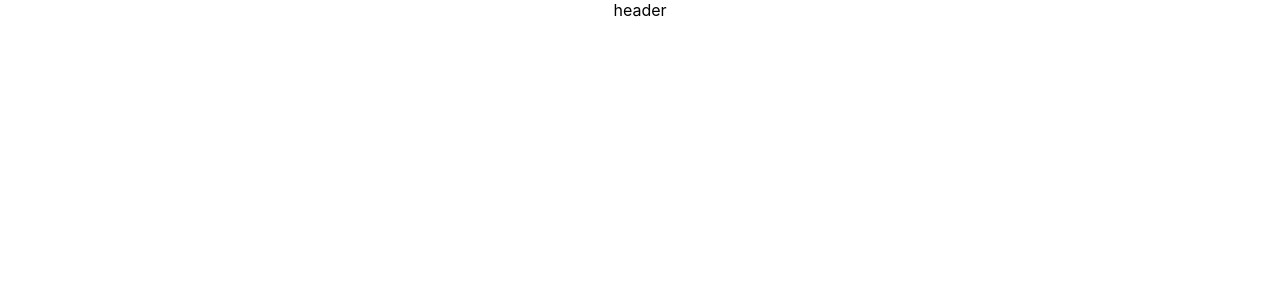
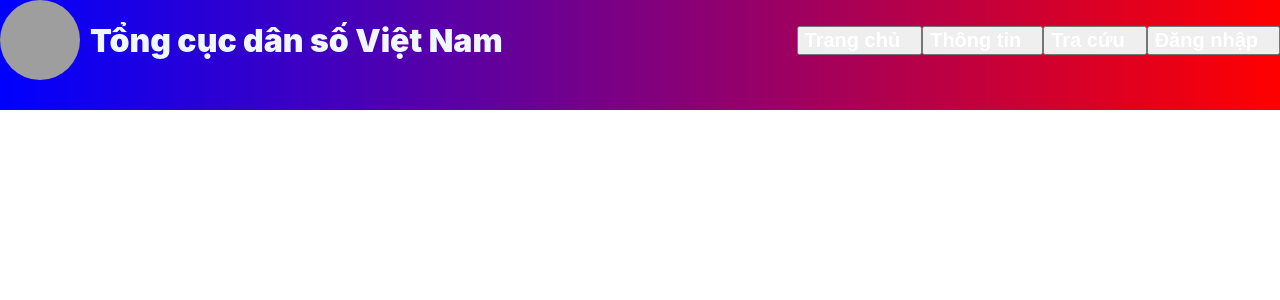
Before and after one commit to vohuong108/citizenv, a React (Create React App) app: page / in a window 1280 px wide. Shown: the top 300 px of the page. Built offline with nearby package versions, Linux system fonts and the light colour scheme; grey boxes are pictures that could not be loaded.

Commit message:
footer and header

```diff
--- a/src/assets/styles/Footer.scss
+++ b/src/assets/styles/Footer.scss
@@ -0,0 +1,18 @@
+.Container {
+  position: fixed;
+  bottom: 0;
+  justify-content: space-between;
+  width: 100%;
+  height: 150px;
+  margin-bottom: 10px;
+  // padding: 5px;
+  .Footer {
+    width: 100%;
+    height: 100%;
+    background-color: rgb(61, 50, 50);
+    // padding: 10px;
+    .info {
+      color: rgb(236, 234, 205);
+    }
+  }
+}
--- a/src/assets/styles/Header.scss
+++ b/src/assets/styles/Header.scss
@@ -0,0 +1,46 @@
+.Header {
+  position: absolute;
+  top: 0;
+  background-image: linear-gradient(to left, red, blue);
+  height: 110px;
+  width: 100%;
+  padding: 0;
+  .Header-container {
+    display: flex;
+    justify-content: space-between;
+    .header_left {
+      width: 60%;
+      height: 100%;
+      display: flex;
+      justify-content: start;
+      align-items: center;
+      .logo {
+        height: 80px;
+        width: 80px;
+        border-radius: 50%;
+        background-image: url(../material/logo/logo.jpg);
+      }
+      span {
+        font-size: xx-large;
+        font-weight: 900;
+        color: aliceblue;
+        margin-left: 10px;
+      }
+    }
+
+    .header_right {
+      display: flex;
+      align-items: center;
+      .btn {
+        cursor: pointer;
+        font-size: 20px;
+        font-weight: bolder;
+        color: white;
+        padding-right: 20px;
+      }
+      .btn:hover {
+        color: yellowgreen;
+      }
+    }
+  }
+}
--- a/src/components/header/Header.jsx
+++ b/src/components/header/Header.jsx
@@ -1,9 +1,21 @@
 import React from 'react'
+import '../../assets/styles/Header.scss'
 
-const Header = () => {
+function Header() {
     return (
-        <div className="header">
-            header
+        <div className="Header">
+            <div className="Header-container">
+                <span className="header_left">
+                    <div className="logo"></div>
+                    <span>Tổng cục dân số Việt Nam</span>
+                </span>
+                <span className="header_right">
+                    <button className='btn'>Trang chủ</button>
+                    <button className="btn">Thông tin</button>
+                    <button className="btn">Tra cứu</button>
+                    <button className="btn">Đăng nhập</button>
+                </span>
+            </div>
         </div>
     )
 }
```
Also changed, not shown: src/components/footer/Footer.jsx (+17 -0 lines).
